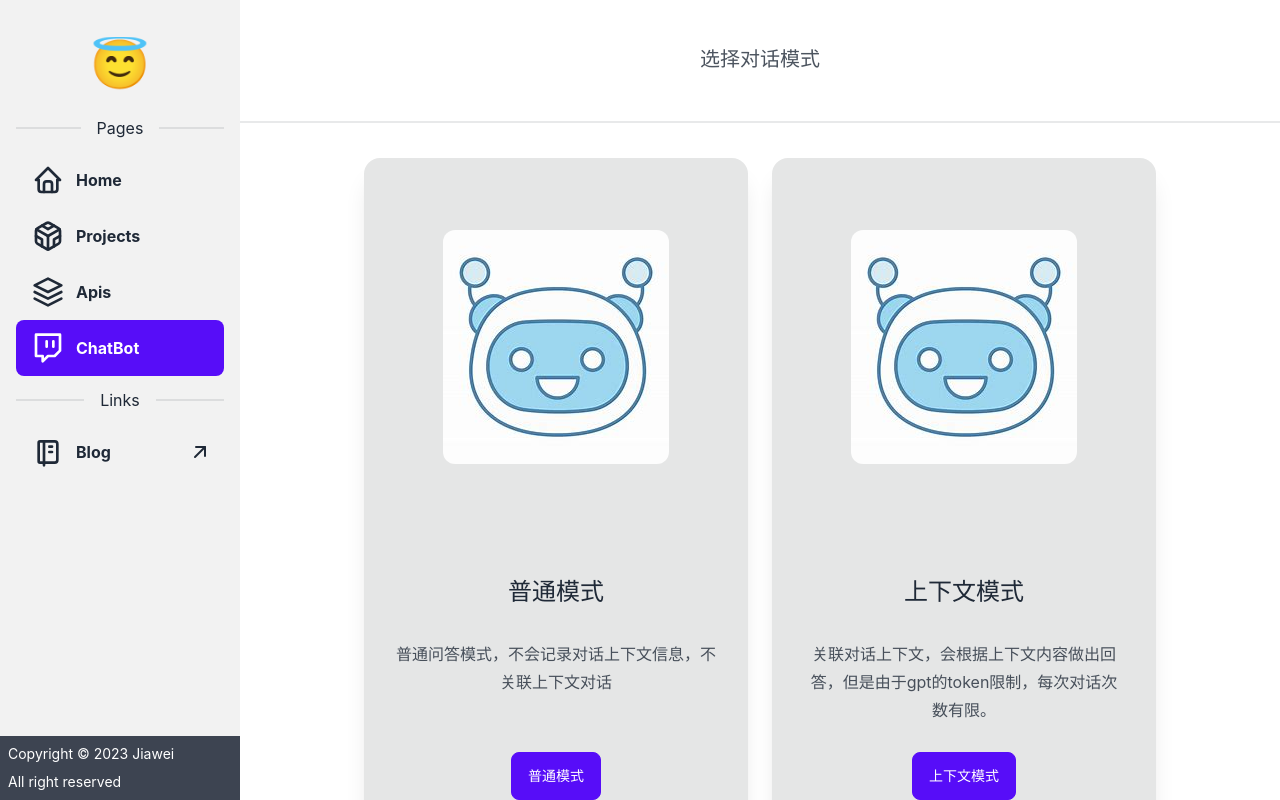
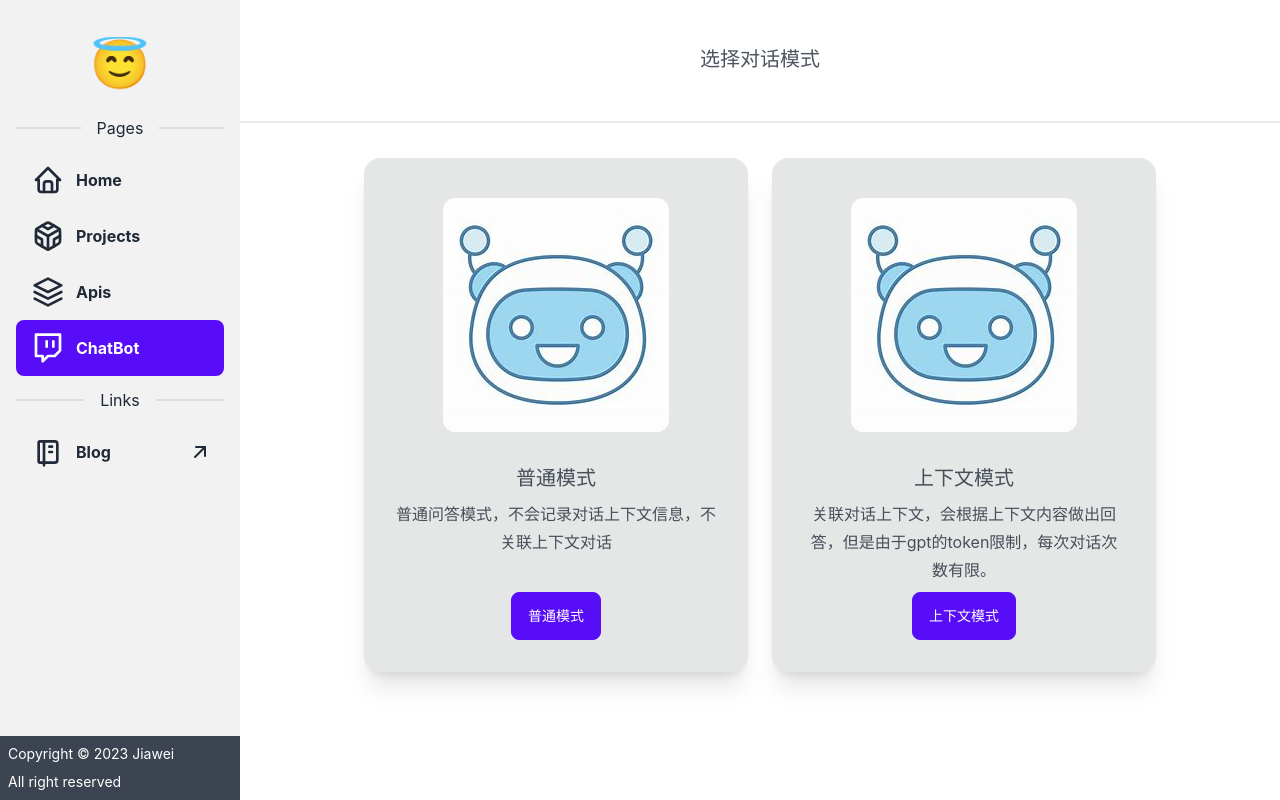
Before and after one commit to jiaw3i/boom-home, a React (Vite) app: page /chatbot in a window 1280 px wide. Built offline with nearby package versions, Linux system fonts and the light colour scheme.

Commit message:
optimized

```diff
--- a/index.html
+++ b/index.html
@@ -4,7 +4,7 @@
     <meta charset="UTF-8" />
     <link rel="icon" type="image/svg+xml" href="/dog.svg" />
     <meta name="viewport" content="width=device-width, initial-scale=1.0" />
-    <title>HomePage</title>
+    <title>Owen❤ | Home✔</title>
   </head>
   <body>
     <div id="root"></div>
--- a/src/components/ChatBot.tsx
+++ b/src/components/ChatBot.tsx
@@ -199,12 +199,12 @@ export default function ChatBot() {
                     </div>
                     <div className={"divider"}></div>
                 </div>
-                <div className={"flex flex-row flex-wrap justify-center align-middle"}>
+                <div className={"flex flex-row not-prose flex-wrap justify-center align-middle"}>
                     <div className="card p-0 w-96 bg-base-300 shadow-xl m-3">
-                        <figure className="hidden lg:px-10 lg:pt-10 lg:flex">
+                        <figure className="hidden mt-0 mb-0 lg:px-10 lg:pt-10 lg:flex">
                             <img src="/OIP.jpg" alt="Shoes" className="hidden lg:rounded-xl lg:block"/>
                         </figure>
-                        <div className="card-body items-center text-center">
+                        <div className="card-body  items-center text-center">
                             <h2 className="card-title">普通模式</h2>
                             <p>普通问答模式，不会记录对话上下文信息，不关联上下文对话</p>
                             <div className="card-actions">
@@ -221,7 +221,7 @@ export default function ChatBot() {
                         </div>
                     </div>
                     <div className="card p-0 w-96 bg-base-300 shadow-xl m-3">
-                        <figure className="hidden lg:px-10 lg:pt-10 lg:flex">
+                        <figure className="hidden mt-0 mb-0 lg:px-10 lg:pt-10 lg:flex">
                             <img src="/OIP.jpg" alt="Shoes" className="hidden lg:rounded-xl lg:block"/>
                         </figure>
                         <div className="card-body items-center text-center">
```
